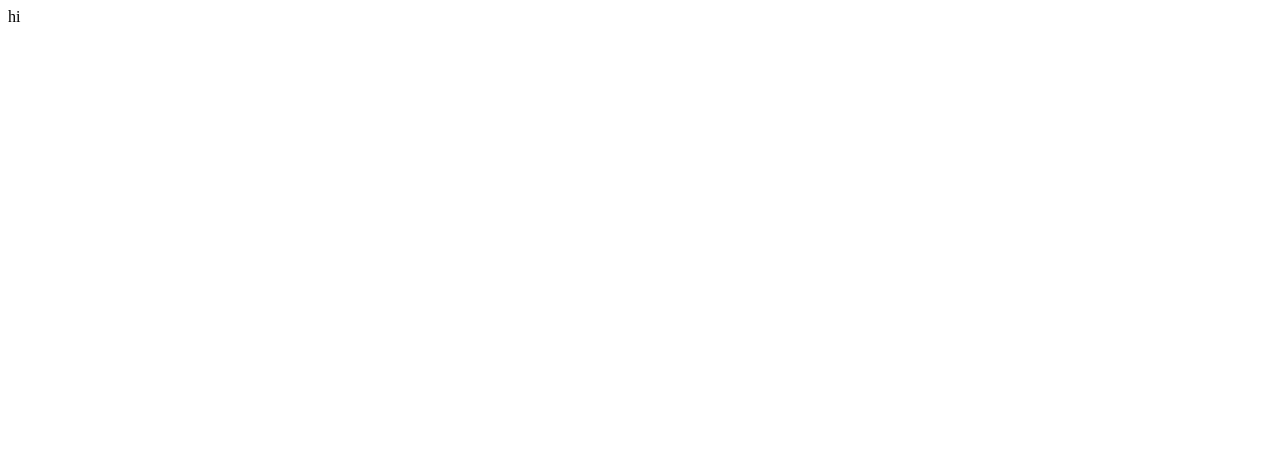
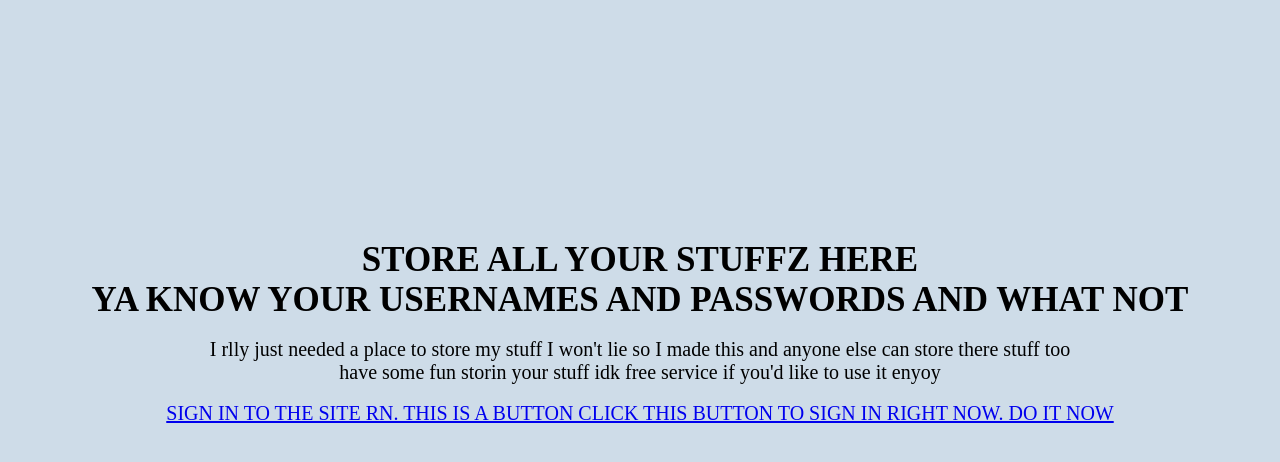
Before and after one commit to AnshV2/StorinStuffV2, a SvelteKit app: page / in a window 1280 px wide. Shown: the top 462 px of the page. Built offline with nearby package versions, Linux system fonts and the light colour scheme.

Commit message:
added auth layer with clerk

```diff
--- a/package.json
+++ b/package.json
@@ -19,5 +19,9 @@
 		"svelte": "^4.2.7",
 		"vite": "^5.0.3"
 	},
-	"type": "module"
+	"type": "module",
+	"dependencies": {
+		"@clerk/nextjs": "^4.29.9",
+		"clerk-sveltekit": "^0.4.1"
+	}
 }
--- /dev/null
+++ b/src/hooks.server.ts
@@ -0,0 +1,19 @@
+import type { Handle } from '@sveltejs/kit'
+import { sequence } from '@sveltejs/kit/hooks'
+import { handleClerk } from 'clerk-sveltekit/server'
+
+import { CLERK_SECRET_KEY } from '$env/static/private'
+
+// Now you can use CLERK_SECRET_KEY as needed in your code.
+
+if (!CLERK_SECRET_KEY) {
+  throw new Error('CLERK_SECRET_KEY is not defined in the environment');
+}
+
+export const handle: Handle = sequence(
+  handleClerk(CLERK_SECRET_KEY, {
+    debug: true,
+    protectedPaths: ['/admin'],
+    signInUrl: '/sign-in',
+  })
+)
--- a/src/routes/+page.svelte
+++ b/src/routes/+page.svelte
@@ -4,4 +4,54 @@
 	<meta name="description" content="Svelte demo app" />
 </svelte:head>
 
-<div>hi</div>
+
+<script>
+    import UserButton from 'clerk-sveltekit/client/UserButton.svelte'
+	import SignedIn from 'clerk-sveltekit/client/SignedIn.svelte'
+	import SignedOut from 'clerk-sveltekit/client/SignedOut.svelte'
+</script>
+
+
+<div class = "title">
+    STORE ALL YOUR STUFFZ HERE
+</div>
+<div class="titleTwo">YA KNOW YOUR USERNAMES AND PASSWORDS AND WHAT NOT</div>
+<br>
+<div class="rest">I rlly just needed a place to store my stuff I won't lie so I made this and anyone else can store there stuff too</div>
+<div class="rest">have some fun storin your stuff idk free service if you'd like to use it enyoy</div>
+<br>
+<a class="buttonthing" href="/signin">SIGN IN TO THE SITE RN. THIS IS A BUTTON CLICK THIS BUTTON TO SIGN IN RIGHT NOW. DO IT NOW</a>
+
+
+
+<style>
+    :global(body) { /* this will apply to <body> */ margin: 0; padding: 0; background-color: hsl(209, 36%, 86%); overflow-x: hidden;}
+
+	.title{
+		margin-top: 30vh;
+		display:flex;
+		font-size: 35px;
+		font-weight: bold;
+		justify-content: center;
+		align-items: center;
+	}
+	.titleTwo{
+		display:flex;
+		font-size: 35px;
+		font-weight: bold;
+		justify-content: center;
+		align-items: center;
+	}
+	.rest{
+		display:flex;
+		font-size: 20px;
+		justify-content: center;
+		align-items: center;
+	}
+	.buttonthing{
+		display:flex;
+		font-size: 20px;
+		justify-content: center;
+		align-items: center;
+	}
+</style>
```
Also changed, not shown: src/hooks.client.ts (added, +23 -0 lines), src/routes/fun/+page.svelte (+7 -1 lines), src/routes/signin/+page.svelte (added, +7 -0 lines), 1 other file (tests, documents, lock files or other folders).
